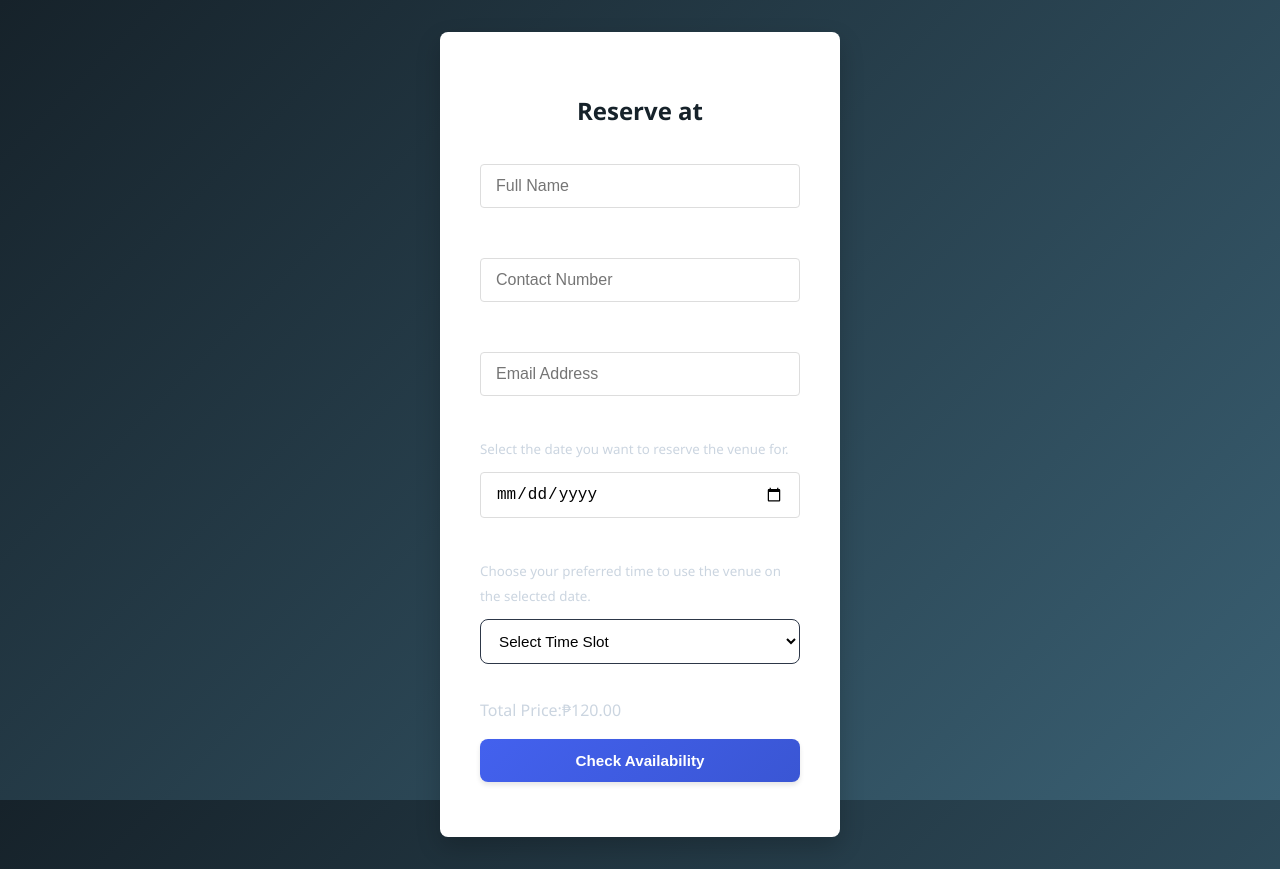
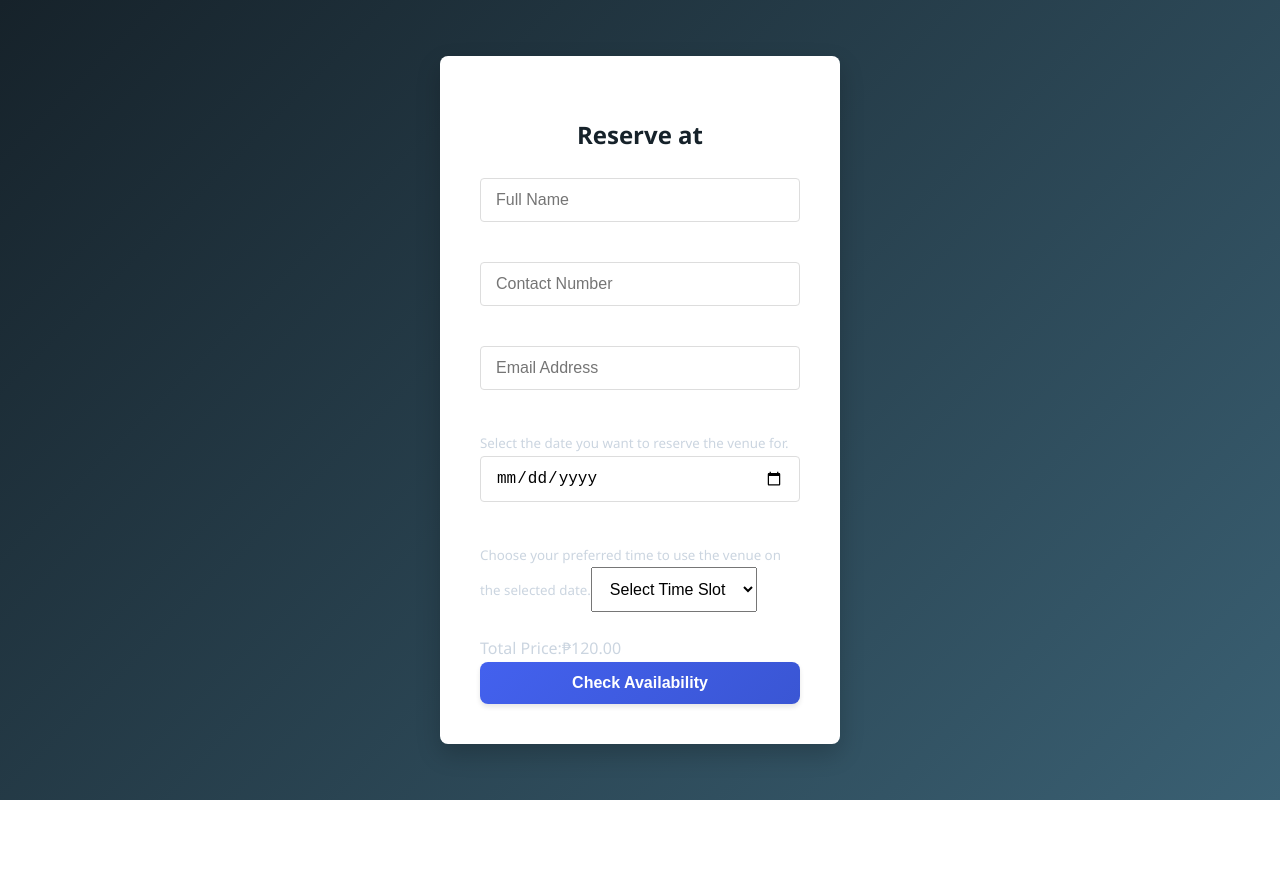
Before and after one commit to kingMay69420/GROUP_PROJECT-GYM_RESERVATION, a React (Create React App) app in the folder frontend/: page /reserve in a window 1280 px wide. After the commit the page ends 800 px from the top, so only its background shows below. Built offline with nearby package versions, Linux system fonts and the light colour scheme.

Commit message:
Update Reserve.css

```diff
--- a/frontend/src/pages/Reserve.css
+++ b/frontend/src/pages/Reserve.css
@@ -1,21 +1,21 @@
 :root {
-    --primary: #4361ee;       /* Vibrant blue */
-    --primary-dark: #3a56d4;  /* Slightly darker blue */
-    --secondary: #f72585;     /* Energetic pink */
-    --success: #4cc9f0;       /* Bright teal */
-    --text-dark: #212529;     /* Dark gray */
-    --text-light: #f8f9fa;    /* Off-white */
-    --text-muted: #6c757d;    /* Medium gray */
-    --border-color: #dee2e6;  /* Light gray border */
+    --primary: #4361ee;
+    --primary-dark: #3a56d4;
+    --secondary: #f72585;
+    --success: #4cc9f0;
+    --text-dark: #212529;
+    --text-light: #f8f9fa;
+    --text-muted: #6c757d;
+    --border-color: #dee2e6;
   }
 
   body {
     display: flex;
     justify-content: center;
-    align-items: center;
+    align-items: flex-start; /* Changed from center to prevent vertical overflow */
     min-height: 100vh;
     margin: 0;
-    padding: 15px;
+    padding: 10px;
     font-family: 'Poppins', sans-serif;
     background: linear-gradient(135deg, #38A2D7, #561139);
     background-attachment: fixed;
@@ -24,34 +24,100 @@
   .reservation-container {
     width: 100%;
     max-width: 400px;
-    padding: 25px 20px;
+    padding: 20px 15px; /* Reduced padding for mobile */
     text-align: center;
     background-color: rgba(255, 255, 255, 0.1);
-    border-radius: 12px;
-    backdrop-filter: blur(8px);
+    border-radius: 10px; /* Slightly smaller radius */
+    backdrop-filter: blur(5px); /* Reduced blur for performance */
     border: 1px solid rgba(255, 255, 255, 0.15);
-    box-shadow: 0 6px 24px rgba(0, 0, 0, 0.15);
-    transition: all 0.3s cubic-bezier(0.25, 0.8, 0.25, 1);
+    box-shadow: 0 4px 12px rgba(0, 0, 0, 0.1); /* Softer shadow */
+    margin: 10px 0; /* Added margin for breathing room */
   }
 
-  h2 {
-    color: var(--text-light);
-    margin-bottom: 20px;
-    font-size: 1.5rem;
-    font-weight: 600;
+  /* Mobile-first optimizations */
+  @media (max-width: 767.98px) {
+    .reservation-container {
+      max-width: 100%;
+      padding: 18px 12px; /* More compact padding */
+      margin: 5px 0;
+    }
+
+    h2 {
+      font-size: 1.3rem; /* Smaller heading */
+      margin-bottom: 15px;
+    }
+
+    input, select, button {
+      padding: 10px 12px; /* More compact inputs */
+      margin: 8px 0; /* Tighter spacing */
+      font-size: 0.9rem;
+    }
+
+    button {
+      padding: 12px; /* Slightly larger for touch */
+      margin: 10px 0;
+    }
   }
 
-  input, select {
-    width: 100%;
-    margin: 10px 0;
-    padding: 12px 14px;
-    border: 1.5px solid var(--border-color);
-    border-radius: 8px;
-    font-size: 0.95rem;
-    background-color: rgba(255, 255, 255, 0.95);
-    transition: all 0.3s ease;
+  /* Very small phones (≤360px) */
+  @media (max-width: 360px) {
+    .reservation-container {
+      padding: 15px 10px;
+      border-radius: 8px;
+    }
+
+    h2 {
+      font-size: 1.2rem;
+      margin-bottom: 12px;
+    }
+
+    input, select {
+      padding: 8px 10px;
+      font-size: 0.85rem;
+    }
+
+    button {
+      padding: 10px;
+      font-size: 0.9rem;
+    }
   }
 
+  /* Tablet and larger screens */
+  @media (min-width: 768px) {
+    body {
+      padding: 20px;
+      align-items: center; /* Center vertically on larger screens */
+    }
+
+    .reservation-container {
+      padding: 25px 20px;
+      backdrop-filter: blur(8px);
+      max-width: 450px;
+    }
+
+    h2 {
+      font-size: 1.6rem;
+    }
+
+    input, select, button {
+      padding: 12px 14px;
+      font-size: 1rem;
+    }
+  }
+
+  /* Desktop */
+  @media (min-width: 992px) {
+    .reservation-container {
+      max-width: 500px;
+      padding: 30px 25px;
+    }
+
+    h2 {
+      font-size: 1.8rem;
+    }
+  }
+
+  /* Rest of your existing styles... */
   input:focus, select:focus {
     border-color: var(--primary);
     box-shadow: 0 0 0 3px rgba(67, 97, 238, 0.2);
@@ -61,13 +127,10 @@
 
   button {
     width: 100%;
-    margin: 15px 0;
-    padding: 13px;
     background: linear-gradient(135deg, var(--primary), var(--primary-dark));
     color: white;
     border: none;
     border-radius: 8px;
-    font-size: 0.95rem;
     font-weight: 600;
     cursor: pointer;
     transition: all 0.3s ease;
@@ -75,13 +138,8 @@
   }
 
   button:hover {
-    background: linear-gradient(135deg, var(--primary-dark), var(--primary));
     transform: translateY(-2px);
     box-shadow: 0 5px 10px rgba(0, 0, 0, 0.15);
-  }
-
-  button:active {
-    transform: translateY(0);
   }
 
   /* Form validation styling */
@@ -92,114 +150,3 @@
   input:valid {
     border-color: #51cf66;
   }
-
-  /* Smartphone Optimizations */
-  @media (max-width: 767.98px) {
-    body {
-      padding: 12px;
-      align-items: flex-start; /* Better for mobile forms */
-      min-height: 100vh;
-      height: auto;
-    }
-
-    .reservation-container {
-      margin-top: 20px;
-      margin-bottom: 20px;
-      width: 100%;
-      max-width: none;
-      padding: 22px 18px;
-      backdrop-filter: blur(5px); /* Better mobile performance */
-    }
-
-    h2 {
-      font-size: 1.4rem;
-      margin-bottom: 16px;
-    }
-
-    input, select, button {
-      min-height: 48px; /* Better touch targets */
-      font-size: 1rem;
-    }
-
-    button {
-      margin: 12px 0;
-    }
-
-    /* Landscape orientation */
-    @media (orientation: landscape) {
-      .reservation-container {
-        max-width: 90%;
-        margin-top: 10px;
-        margin-bottom: 10px;
-      }
-
-      input, select, button {
-        min-height: 44px;
-        padding: 10px 12px;
-      }
-    }
-  }
-
-  /* Extra Small Phones (≤320px) */
-  @media (max-width: 320px) {
-    .reservation-container {
-      padding: 18px 14px;
-      border-radius: 10px;
-    }
-
-    h2 {
-      font-size: 1.3rem;
-    }
-
-    input, select {
-      padding: 10px 12px;
-      font-size: 0.9rem;
-    }
-
-    button {
-      padding: 12px;
-      font-size: 0.95rem;
-    }
-  }
-
-  /* Tablet and Desktop Enhancements */
-  @media (min-width: 768px) {
-    body {
-      padding: 20px;
-    }
-
-    .reservation-container {
-      max-width: 500px;
-      padding: 32px 28px;
-      backdrop-filter: blur(8px);
-      margin: 0 auto;
-    }
-
-    .reservation-container:hover {
-      box-shadow: 0 8px 30px rgba(0, 0, 0, 0.25);
-      border-color: rgba(255, 255, 255, 0.25);
-    }
-
-    h2 {
-      font-size: 1.75rem;
-    }
-  }
-
-  @media (min-width: 992px) {
-    .reservation-container {
-      max-width: 550px;
-      padding: 36px 32px;
-    }
-
-    h2 {
-      font-size: 1.9rem;
-    }
-  }
-
-  /* Accessibility Improvements */
-  @media (prefers-reduced-motion: reduce) {
-    * {
-      transition: none !important;
-      animation: none !important;
-    }
-  }
```
